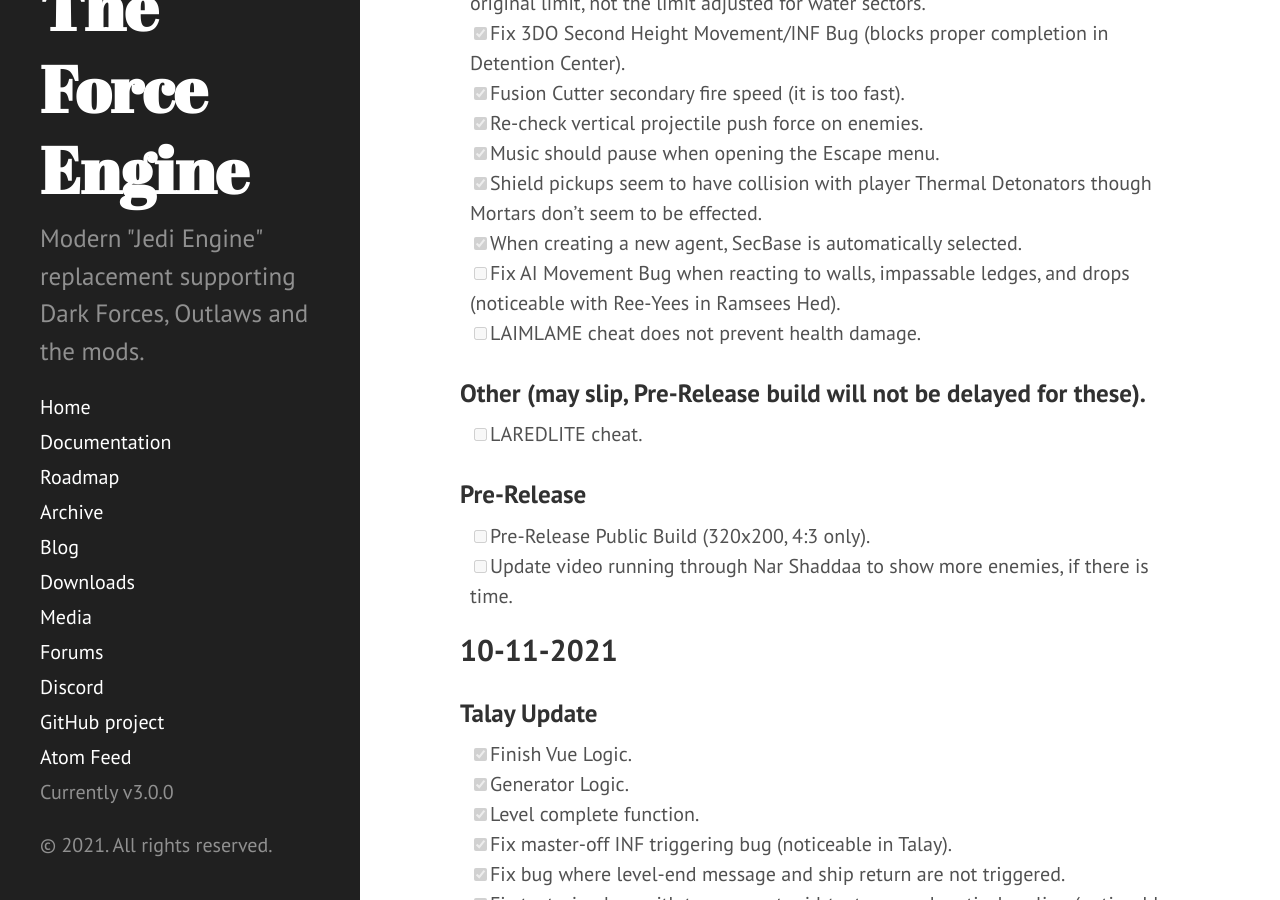
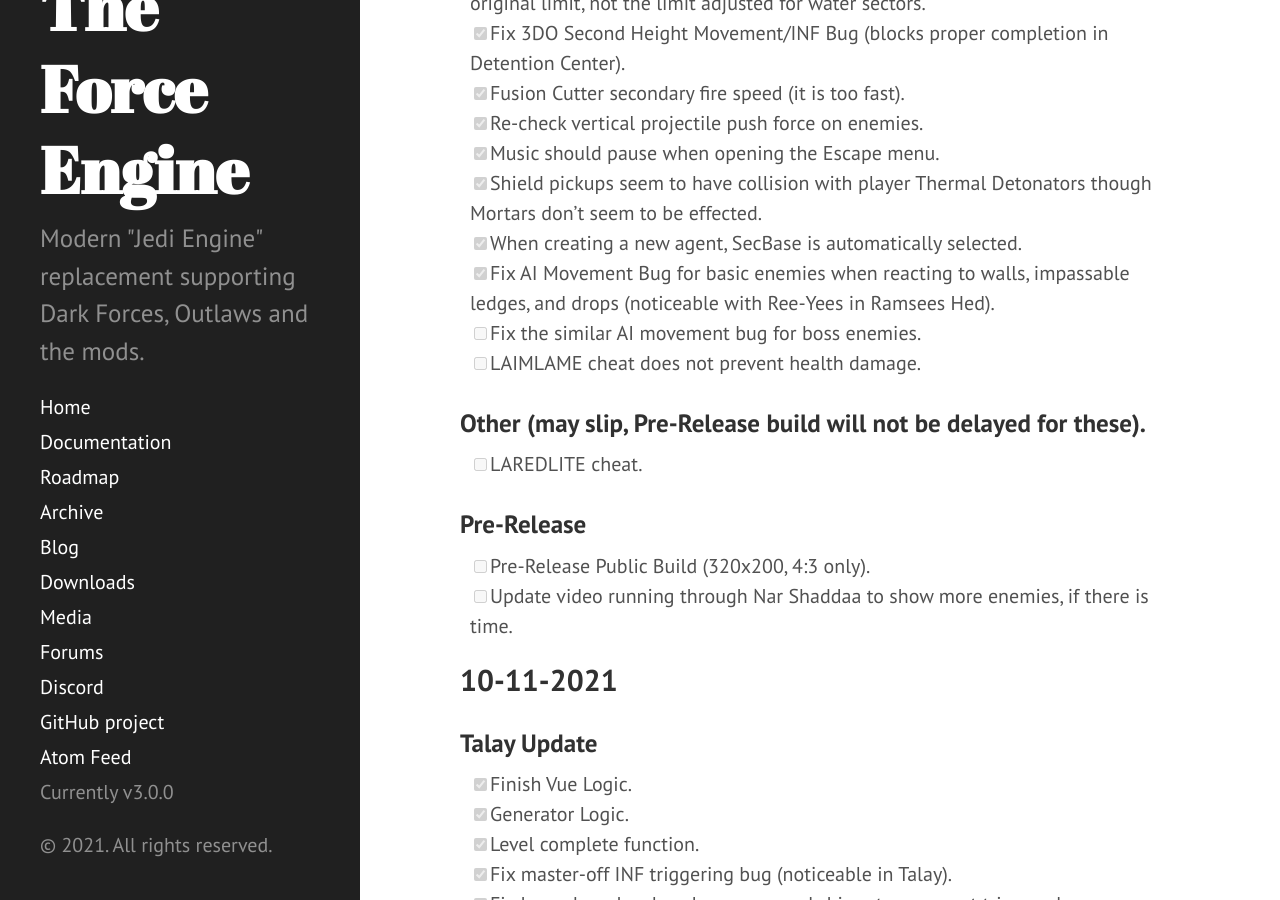
Before and after one commit to TheForceEngine/TheForceEngine.github.io, a Jekyll site: the page built from ProgressTracker.md, in a window 1280 px wide and 900 px high, scrolled down 1055 px. Built offline with Jekyll 4.4.1, drawn with Linux system fonts in a browser that asks for light colours.

Commit message:
Update ProgressTracker.md

```diff
--- a/ProgressTracker.md
+++ b/ProgressTracker.md
@@ -27,7 +27,8 @@
 - [x] Music should pause when opening the Escape menu.
 - [x] Shield pickups seem to have collision with player Thermal Detonators though Mortars don't seem to be effected.
 - [x] When creating a new agent, SecBase is automatically selected.
-- [ ] Fix AI Movement Bug when reacting to walls, impassable ledges, and drops (noticeable with Ree-Yees in Ramsees Hed).
+- [x] Fix AI Movement Bug for basic enemies when reacting to walls, impassable ledges, and drops (noticeable with Ree-Yees in Ramsees Hed).
+- [ ] Fix the similar AI movement bug for boss enemies.
 - [ ] LAIMLAME cheat does not prevent health damage.
 
 ### Other (may slip, Pre-Release build will not be delayed for these).
```
